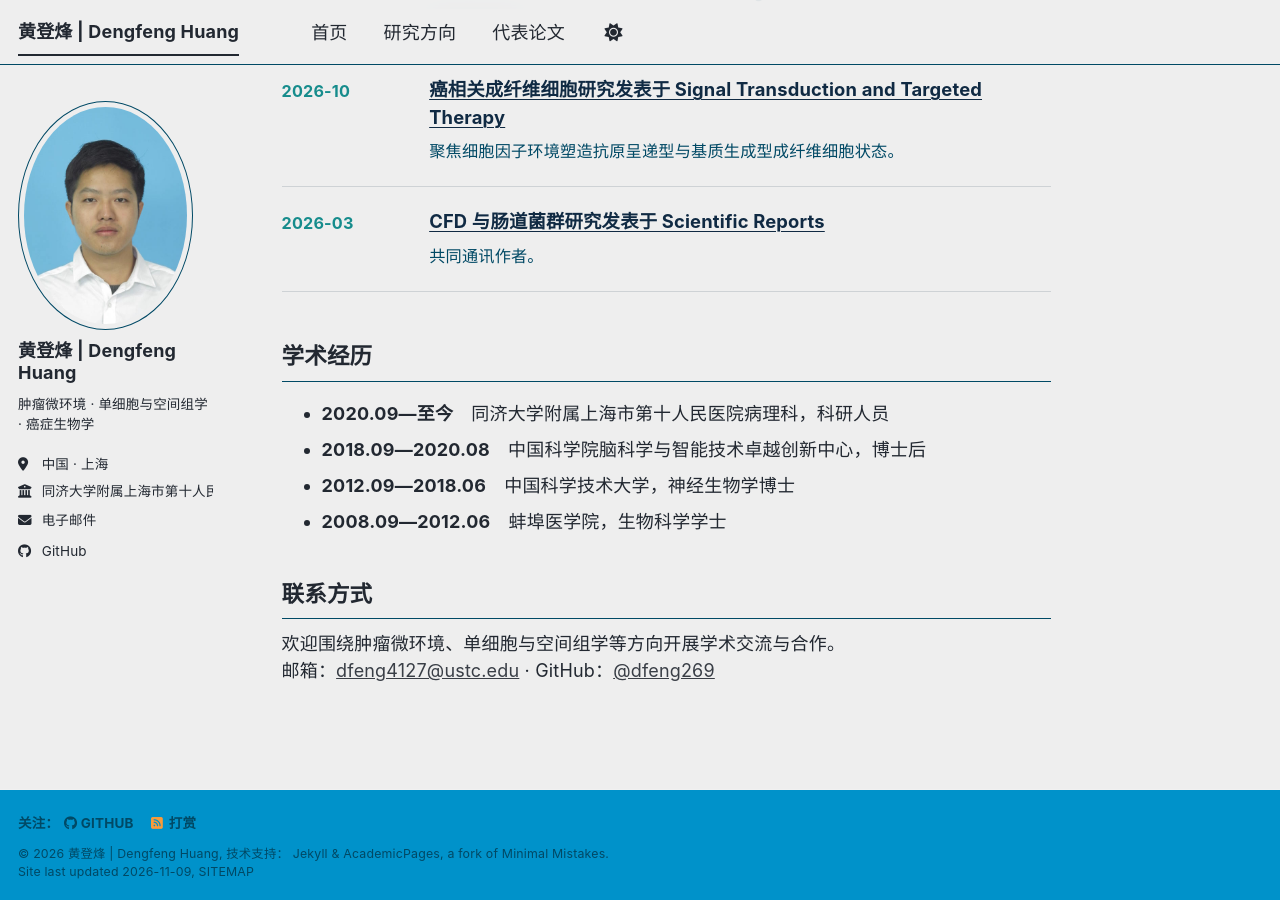
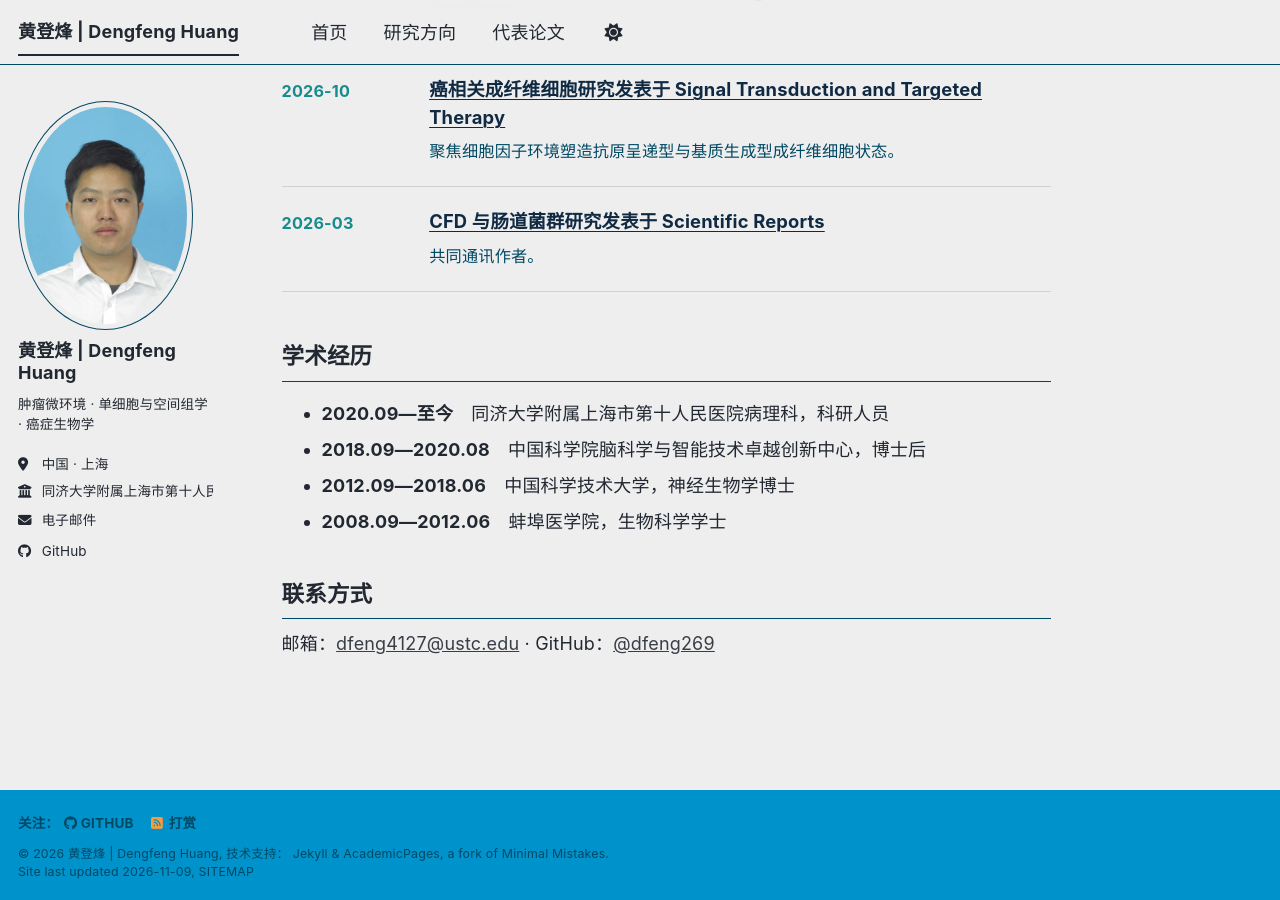
Before and after one commit to dfeng269/dfeng269.github.io, a Jekyll site: the page built from _pages/about.md, in a window 1280 px wide and 900 px high, scrolled down 710 px. Built offline with Jekyll 4.4.1, drawn with Linux system fonts in a browser that asks for light colours; a style sheet for code colours, icons or effects is not loaded.

Commit message:
Update about.md

```diff
--- a/_pages/about.md
+++ b/_pages/about.md
@@ -3,7 +3,7 @@ layout: single
 title: "黄登烽"
 permalink: /
 author_profile: true
-description: "黄登烽，同济大学附属上海市第十人民医院病理科科研人员，研究方向包括结直肠癌、肿瘤微环境、单细胞转录组、空间组学与多组学。"
+description: "黄登烽，同济大学附属上海市第十人民医院病理科科研人员，研究方向包括用单细胞以及空间多组学解析结直肠癌肿瘤微环境。"
 ---
 
 ## 最新动态
@@ -54,5 +54,4 @@ description: "黄登烽，同济大学附属上海市第十人民医院病理科
 
 ## 联系方式
 
-欢迎围绕肿瘤微环境、单细胞与空间组学等方向开展学术交流与合作。
 邮箱：[dfeng4127@ustc.edu](mailto:dfeng4127@ustc.edu) · GitHub：[@dfeng269](https://github.com/dfeng269)
```
